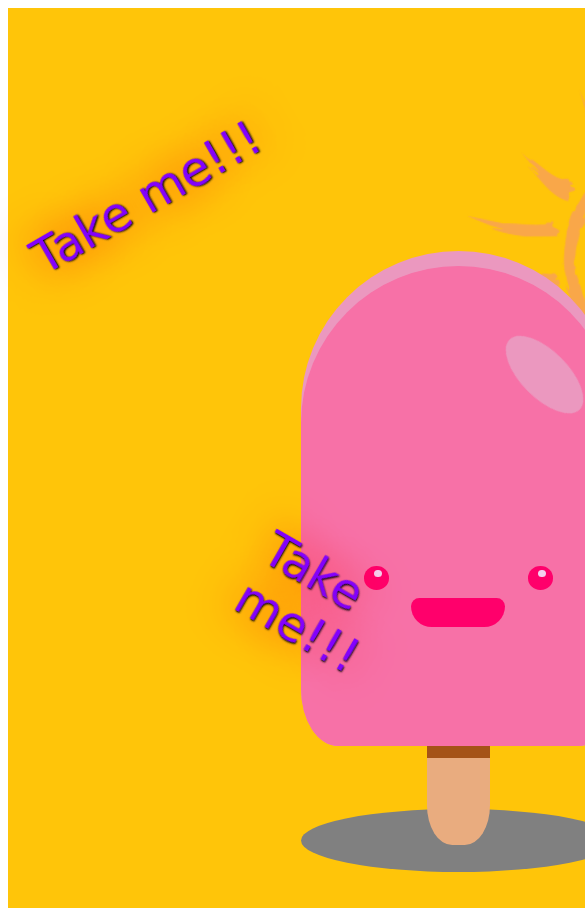
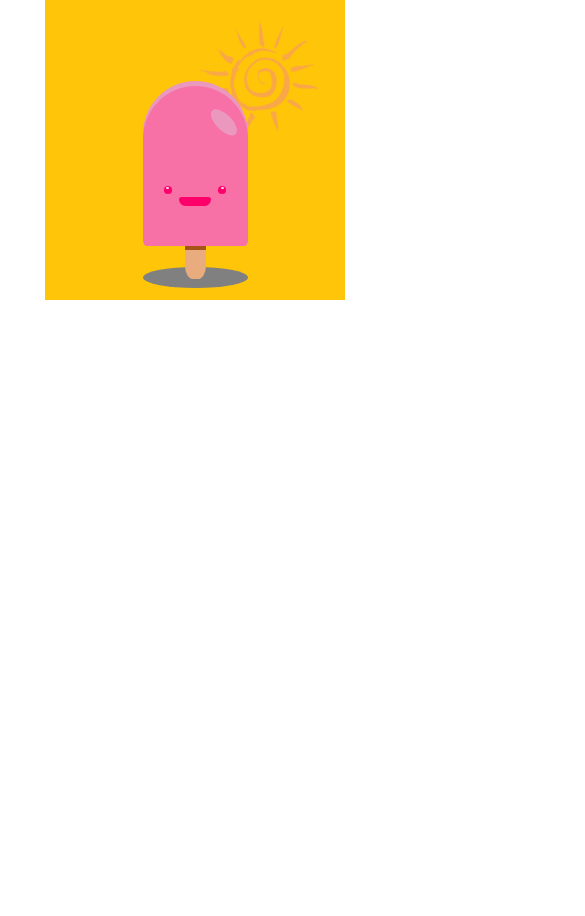
Before and after one commit to Nika-Bushinova/CssArt, a plain HTML site: page IceCream/index.html in a window 390 px wide. Shown: the top 916 px of the page, 585 px wide, since content can reach past the window. After the commit the page ends 844 px from the top, so only its background shows below. Drawn offline with Linux system fonts and the light colour scheme.

Commit message:
fix:style.css

```diff
--- a/IceCream/style.css
+++ b/IceCream/style.css
@@ -1,3 +1,4 @@
+body{margin:0px}
 .ice{margin:0 auto;
    width:900px;
    height:900px;
@@ -16,7 +17,7 @@ top:20%;
 animation: text 5s ease infinite;
 }
 .ice:after{
-   top:65%;
+   top:700px;
    left:60%;
    transform: rotate(30deg);
 }
@@ -121,7 +122,7 @@ position:absolute;
    background: #f3d1ef;
    border-radius: 50%;
    top:7%;
- margin-left:10px;
+ margin-left:4%;
  animation: eye 2s ease-in-out infinite;
 }
 
@@ -154,3 +155,30 @@ border-radius: 20px 20px 50px 50px
    position:absolute;
    background: #a55317
 }
+
+@media (max-width: 900px) {
+   .ice{margin:0 auto;
+      width:600px;
+      height:600px;
+   }
+   .ice:before, .ice:after{
+     display: none;
+      }
+
+}
+
+@media (max-width: 650px) {
+   .ice{margin:0 auto;
+      width:380px;
+      height:380px;
+   }
+
+}
+
+@media (max-width: 390px) {
+   .ice{margin:0 auto;
+      width:300px;
+      height:300px;
+   }
+
+}
```
